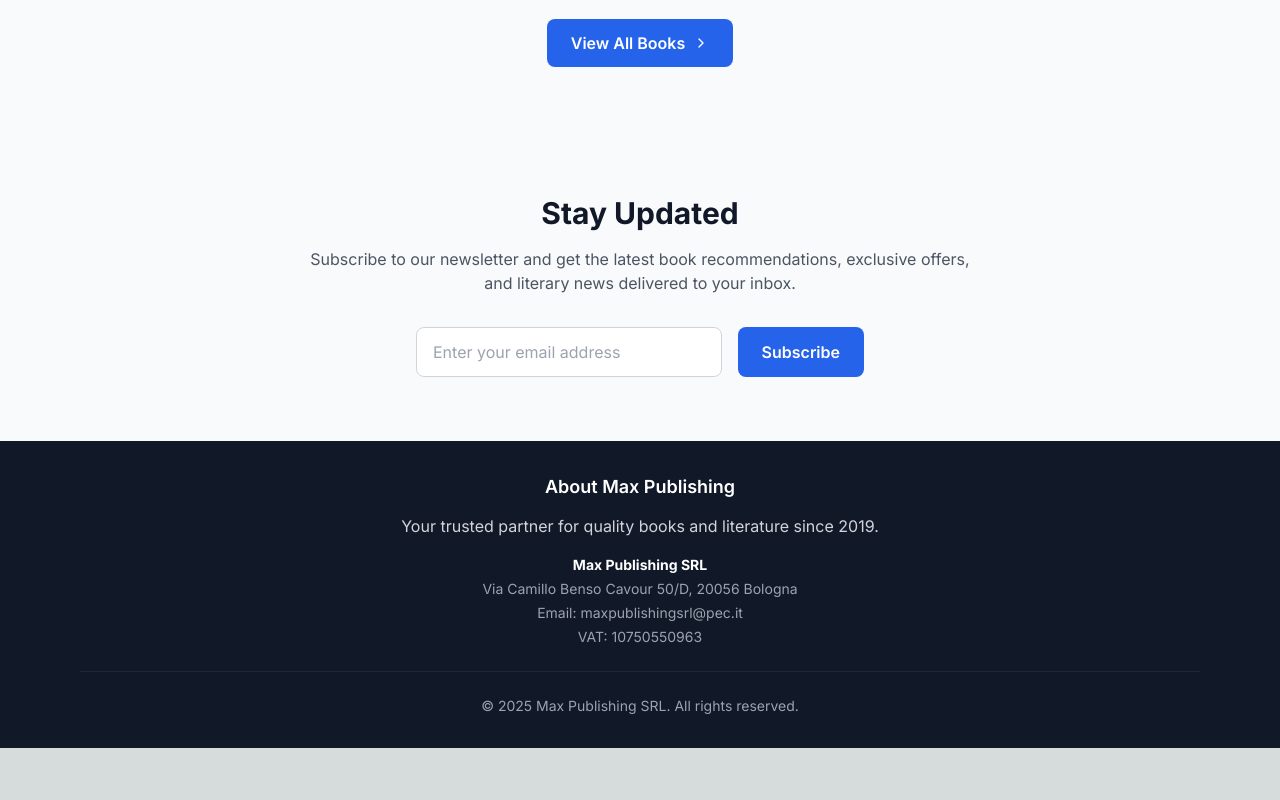
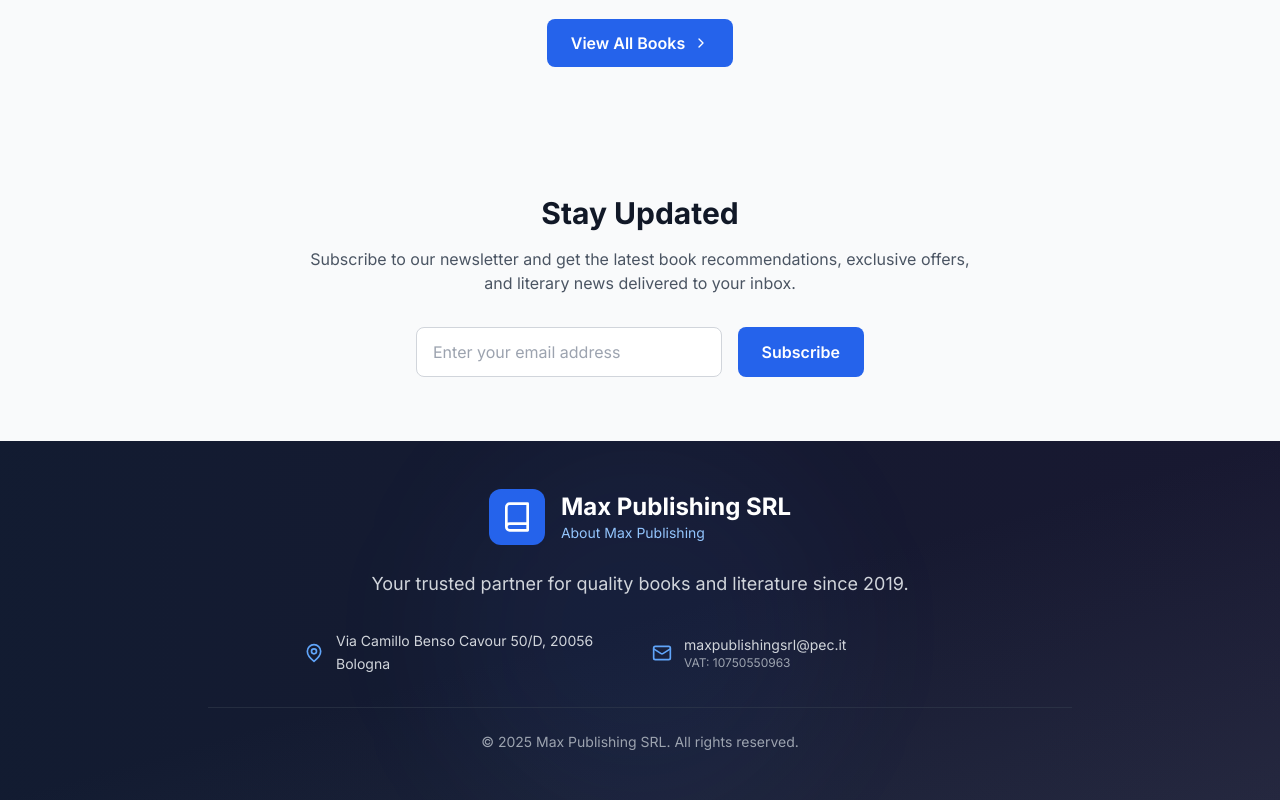
Before and after one commit to Kadxy/max-publish, a Next.js app: page / in a window 1280 px wide. Shown: the part 1563-2363 px from the top of the page. Before the commit the page ends 2311 px from the top, so only its background shows below. Built offline with nearby package versions, Linux system fonts and the light colour scheme.

Commit message:
feat(footer): Redesign footer with modern gradient background and icons

```diff
--- a/app/components/Footer.tsx
+++ b/app/components/Footer.tsx
@@ -1,5 +1,6 @@
 import { useLanguage } from '../contexts/LanguageContext'
 import { TEXTS } from '../../lib/constants'
+import { Book, Mail, MapPin } from 'lucide-react'
 
 type FooterProps = {
     onNavigate: (section: string) => void
@@ -9,26 +10,50 @@ export default function Footer({ onNavigate }: FooterProps) {
     const { t } = useLanguage()
 
     return (
-        <footer className="bg-gray-900 text-white">
-            <div className="max-w-6xl mx-auto px-4 py-8">
+        <footer className="bg-gradient-to-br from-gray-900 via-gray-900 to-gray-800 text-white relative overflow-hidden">
+            {/* Background decoration */}
+            <div className="absolute inset-0 bg-gradient-to-r from-blue-900/10 to-purple-900/10"></div>
+            <div className="absolute top-0 left-1/2 transform -translate-x-1/2 w-96 h-96 bg-blue-500/5 rounded-full blur-3xl"></div>
+
+            <div className="relative max-w-4xl mx-auto px-4 py-12">
                 <div className="text-center">
-                    {/* Company Info */}
-                    <div className="mb-6">
-                        <h3 className="text-lg font-semibold mb-3">
-                            {t(TEXTS.footer.company_info)}
-                        </h3>
-                        <p className="text-gray-300 mb-4 leading-relaxed max-w-2xl mx-auto">
-                            {t(TEXTS.footer.company_desc)}
-                        </p>
-                        <div className="space-y-1 text-sm text-gray-400">
-                            <p><strong className="text-white">{TEXTS.company.name}</strong></p>
-                            <p>{TEXTS.company.address}</p>
-                            <p>Email: {TEXTS.company.email}</p>
-                            <p>VAT: {TEXTS.company.vat}</p>
+                    {/* Logo and brand */}
+                    <div className="flex items-center justify-center mb-6">
+                        <div className="bg-blue-600 p-3 rounded-xl mr-4">
+                            <Book className="h-8 w-8 text-white" />
+                        </div>
+                        <div className="text-left">
+                            <h2 className="text-2xl font-bold text-white">{TEXTS.company.name}</h2>
+                            <p className="text-blue-300 text-sm">{t(TEXTS.footer.company_info)}</p>
                         </div>
                     </div>
 
-                    <div className="border-t border-gray-800 pt-6">
+                    {/* Company description */}
+                    <p className="text-gray-300 text-lg mb-8 leading-relaxed max-w-2xl mx-auto">
+                        {t(TEXTS.footer.company_desc)}
+                    </p>
+
+                    {/* Company details */}
+                    <div className="grid grid-cols-1 md:grid-cols-2 gap-6 mb-8 max-w-2xl mx-auto">
+                        <div className="flex items-center justify-center md:justify-end">
+                            <MapPin className="h-5 w-5 text-blue-400 mr-3 flex-shrink-0" />
+                            <div className="text-left">
+                                <p className="text-gray-300 text-sm leading-relaxed">
+                                    {TEXTS.company.address}
+                                </p>
+                            </div>
+                        </div>
+                        <div className="flex items-center justify-center md:justify-start">
+                            <Mail className="h-5 w-5 text-blue-400 mr-3 flex-shrink-0" />
+                            <div className="text-left">
+                                <p className="text-gray-300 text-sm">{TEXTS.company.email}</p>
+                                <p className="text-gray-400 text-xs">VAT: {TEXTS.company.vat}</p>
+                            </div>
+                        </div>
+                    </div>
+
+                    {/* Copyright */}
+                    <div className="border-t border-gray-700/50 pt-6">
                         <p className="text-gray-400 text-sm">
                             © {new Date().getFullYear()} {TEXTS.company.name}. All rights reserved.
                         </p>
```
